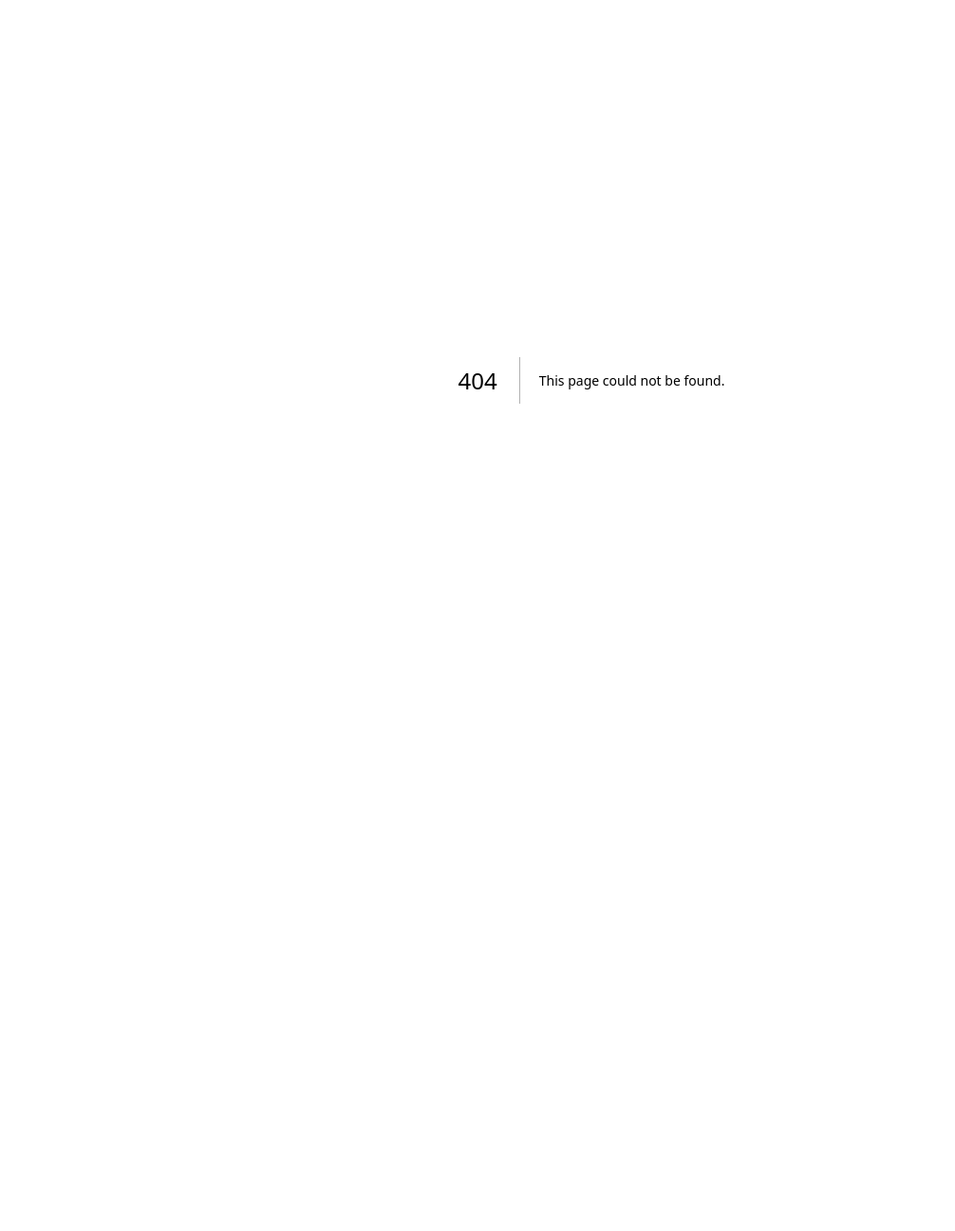
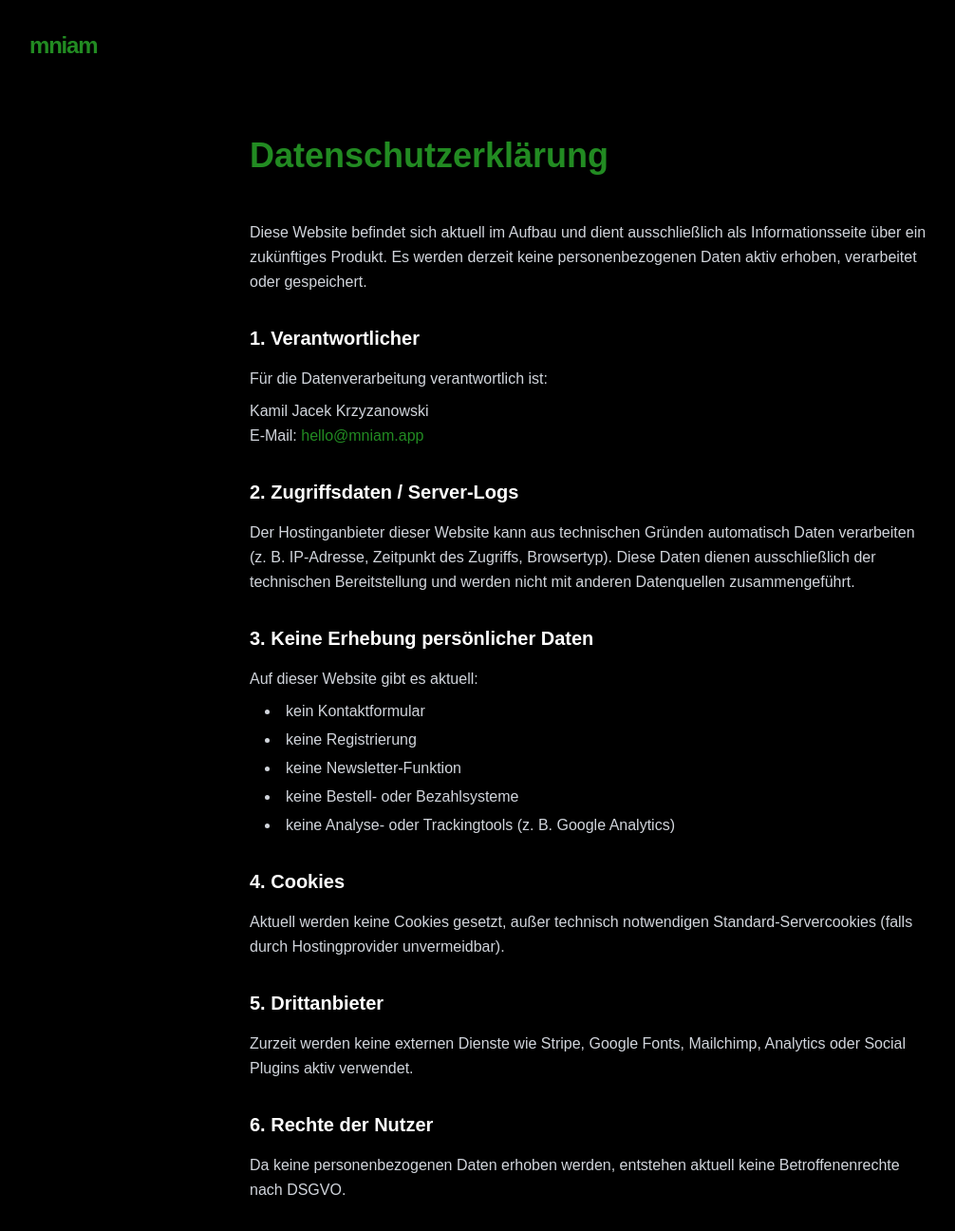
Before and after one commit to KamilGPT/mniam-landing, a Next.js app: page /datenschutz in a window 1280 px wide. Before the commit this address had no page. Shown: the top 1296 px of the page at 95% size, without its empty margins (17-1023 px from the left). Before the commit the page ends 800 px from the top, so only its background shows below. Built offline with nearby package versions, Linux system fonts and the light colour scheme.

Commit message:
Add Datenschutz (Privacy Policy) page

```diff
--- /dev/null
+++ b/src/app/datenschutz/page.tsx
@@ -0,0 +1,84 @@
+import Link from "next/link";
+
+export default function Datenschutz() {
+    return (
+        <div className="min-h-screen flex flex-col bg-black text-white">
+            {/* Navigation */}
+            <nav className="w-full py-8 px-6 md:px-12 flex justify-between items-center max-w-7xl mx-auto">
+                <Link href="/" className="text-mniam-green font-bold text-2xl tracking-tighter hover:opacity-80 transition-opacity">
+                    mniam
+                </Link>
+            </nav>
+
+            <main className="flex-1 max-w-3xl mx-auto px-6 py-12 w-full">
+                <h1 className="text-3xl md:text-4xl font-bold mb-12 text-mniam-green">Datenschutzerklärung</h1>
+
+                <div className="space-y-8 text-gray-300 leading-relaxed">
+                    <p>
+                        Diese Website befindet sich aktuell im Aufbau und dient ausschließlich als Informationsseite über ein zukünftiges Produkt. Es werden derzeit keine personenbezogenen Daten aktiv erhoben, verarbeitet oder gespeichert.
+                    </p>
+
+                    <section>
+                        <h2 className="text-xl font-semibold text-white mb-4">1. Verantwortlicher</h2>
+                        <p>Für die Datenverarbeitung verantwortlich ist:</p>
+                        <p className="mt-2">
+                            Kamil Jacek Krzyzanowski<br />
+                            E-Mail: <a href="mailto:hello@mniam.app" className="text-mniam-green hover:underline">hello@mniam.app</a>
+                        </p>
+                    </section>
+
+                    <section>
+                        <h2 className="text-xl font-semibold text-white mb-4">2. Zugriffsdaten / Server-Logs</h2>
+                        <p>
+                            Der Hostinganbieter dieser Website kann aus technischen Gründen automatisch Daten verarbeiten (z. B. IP-Adresse, Zeitpunkt des Zugriffs, Browsertyp). Diese Daten dienen ausschließlich der technischen Bereitstellung und werden nicht mit anderen Datenquellen zusammengeführt.
+                        </p>
+                    </section>
+
+                    <section>
+                        <h2 className="text-xl font-semibold text-white mb-4">3. Keine Erhebung persönlicher Daten</h2>
+                        <p>Auf dieser Website gibt es aktuell:</p>
+                        <ul className="list-disc list-inside mt-2 space-y-1 ml-4">
+                            <li>kein Kontaktformular</li>
+                            <li>keine Registrierung</li>
+                            <li>keine Newsletter-Funktion</li>
+                            <li>keine Bestell- oder Bezahlsysteme</li>
+                            <li>keine Analyse- oder Trackingtools (z. B. Google Analytics)</li>
+                        </ul>
+                    </section>
+
+                    <section>
+                        <h2 className="text-xl font-semibold text-white mb-4">4. Cookies</h2>
+                        <p>
+                            Aktuell werden keine Cookies gesetzt, außer technisch notwendigen Standard-Servercookies (falls durch Hostingprovider unvermeidbar).
+                        </p>
+                    </section>
+
+                    <section>
+                        <h2 className="text-xl font-semibold text-white mb-4">5. Drittanbieter</h2>
+                        <p>
+                            Zurzeit werden keine externen Dienste wie Stripe, Google Fonts, Mailchimp, Analytics oder Social Plugins aktiv verwendet.
+                        </p>
+                    </section>
+
+                    <section>
+                        <h2 className="text-xl font-semibold text-white mb-4">6. Rechte der Nutzer</h2>
+                        <p>
+                            Da keine personenbezogenen Daten erhoben werden, entstehen aktuell keine Betroffenenrechte nach DSGVO.
+                        </p>
+                    </section>
+
+                    <section>
+                        <h2 className="text-xl font-semibold text-white mb-4">7. Anpassung der Richtlinie</h2>
+                        <p>
+                            Diese Datenschutzerklärung wird aktualisiert, sobald Funktionen wie Benutzerkonten, Zahlungen oder Newsletter aktiv werden.
+                        </p>
+                    </section>
+                </div>
+            </main>
+
+            <footer className="py-8 text-center text-gray-600 text-sm border-t border-white/10">
+                <p>&copy; {new Date().getFullYear()} Mniam App. Alle Rechte vorbehalten.</p>
+            </footer>
+        </div>
+    );
+}
--- a/src/app/page.tsx
+++ b/src/app/page.tsx
@@ -157,6 +157,8 @@ export default function Home() {
         <p>&copy; {new Date().getFullYear()} {t.footer}</p>
         <div className="flex justify-center gap-4 text-xs">
           <a href="/impressum" className="hover:text-mniam-green transition-colors">Impressum</a>
+          <span className="text-gray-700">•</span>
+          <a href="/datenschutz" className="hover:text-mniam-green transition-colors">Datenschutz</a>
         </div>
       </footer>
     </div>
```
Also changed, not shown: 1 other file (tests, documents, lock files or other folders).
